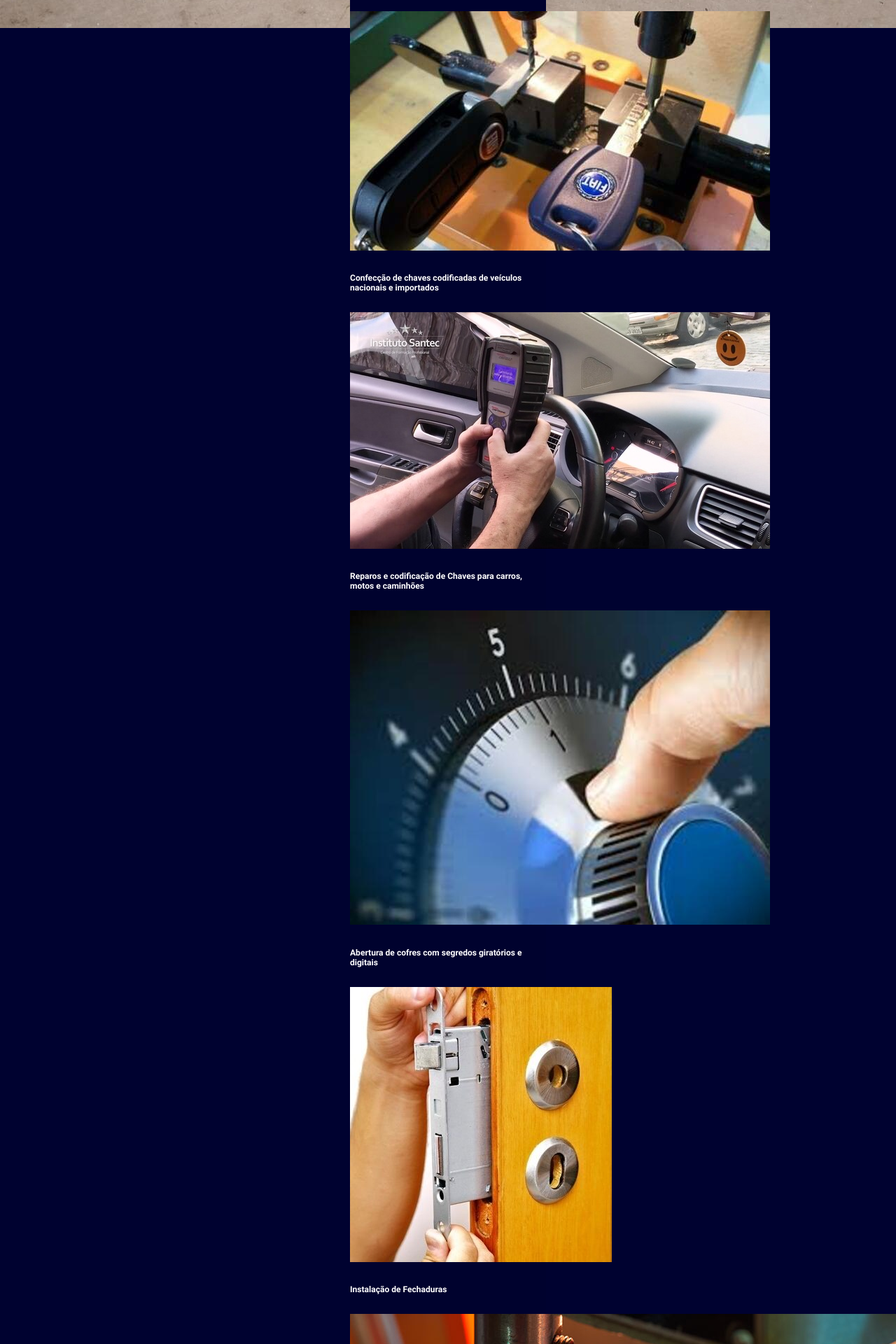
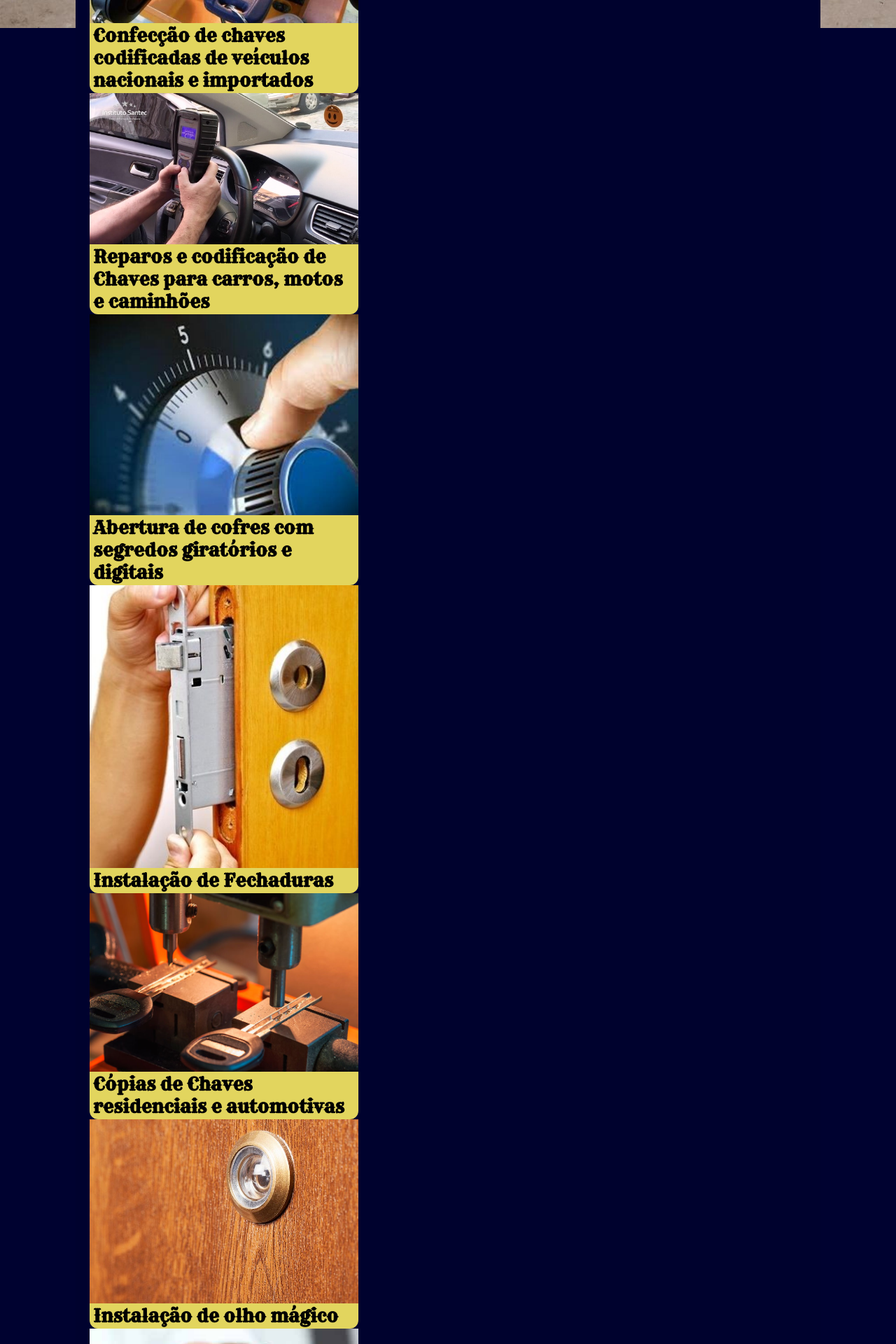
Before and after one commit to Thribs/chaveiro-pouso-alegre, a Next.js app: page /servicos in a window 1280 px wide. Shown: the part 760-2680 px from the top of the page at 70% size. Built offline with nearby package versions, Linux system fonts and the light colour scheme.

Commit message:
working on the services grid

```diff
--- a/pages/servicos.js
+++ b/pages/servicos.js
@@ -17,45 +17,47 @@ function Servicos(){
         <main>
             <div className="content">
                 <h2>Serviços</h2>
-
-               <div>
+                <div className="services-grid">
+                    <div className="service-tile">
                         <img src="./images/lockpicking.jfif" alt="Pessoa abrindo fechadura"/>
-                   <h6>Aberturas de portas residenciais e automotivas</h6>
+                        <p>Aberturas de portas residenciais e automotivas</p>
                     </div>
 
-               <div>
+                    <div className="service-tile">
                         <img src="./images/cloning key.jfif" alt="Duas chaves numa máquina de cópia"/>
-                   <h6>Confecção de chaves codificadas de veículos nacionais e importados</h6>
+                        <p>Confecção de chaves codificadas de veículos nacionais e importados</p>
                     </div>
 
-               <div>
+                    <div className="service-tile">
                         <img src="./images/programming key.jfif" alt="Pessoa gravando chave usando equipamento"/>
-                   <h6>Reparos e codificação de Chaves para carros, motos e caminhões</h6>
+                        <p>Reparos e codificação de Chaves para carros, motos e caminhões</p>
                     </div>
 
-               <div>
+                    <div className="service-tile">
                         <img src="./images/opening safe.jfif" alt="Pessoa abrindo cofre"/>
-                   <h6>Abertura de cofres com segredos giratórios e digitais</h6>
+                        <p>Abertura de cofres com segredos giratórios e digitais</p>
                     </div>
 
-               <div>
+                    <div className="service-tile">
                         <img src="./images/installing lock.jfif" alt="Pessoa instalando fechadura"/>
-                   <h6>Instalação de Fechaduras</h6>
+                        <p>Instalação de Fechaduras</p>
                     </div>
 
-               <div>
+                    <div className="service-tile">
                         <img src="./images/cloning key2.jfif" alt="Duas chaves numa máquina de cópia"/>
-                   <h6>Cópias de Chaves residenciais e automotivas</h6>
+                        <p>Cópias de Chaves residenciais e automotivas</p>
                     </div>
 
-               <div>
+                    <div className="service-tile">
                         <img src="./images/peephole.jfif" alt="Porta com olho mágico"/>
-                   <h6>Instalação de olho mágico</h6>
+                        <p>Instalação de olho mágico</p>
                     </div>
 
-               <div>
+                    <div className="service-tile">
                         <img src="./images/switchblade key.jfif" alt="Chave canivete na mão de uma pessoa"/>
-                   <h6>Chave Canivete codificada, com alarme e telecomando</h6>
+                        <p>Chave Canivete codificada, com alarme e telecomando</p>
+                    </div>
+
                 </div>
                <img src="./images/logo-chaveiro-pouso-alegre.png" alt="Logo Chaveiro Pouso Alegre"/>
            </div>
--- a/styles/global.css
+++ b/styles/global.css
@@ -67,10 +67,11 @@ body {
 
 }
 .content {
+	padding: 20px;
 
     background: #00022E;
     border-radius: 12px;
-    width: 280px;
+    width: 80vw;
 }
 .content-home {
     display: flex;
@@ -144,6 +145,28 @@ button {
 p {
     font-weight: bold;
 
-	padding: 20px;
 	height: 100%;
 }
+.services-grid {
+    display: grid;
+}
+.service-tile {
+    background: #E2D55E;
+    border-radius: 12px;
+
+    display: -webkit-flex;
+    flex-direction: column;
+
+    font-family: "Rye";
+    color: black;
+
+    width: 30vw;
+}
+.service-tile img {
+    width: 100%;
+}
+.service-tile p {
+    margin: 2px 5px;
+    font-size: 2vw;
+    min-height: 25px;
+}
```
Lines whose indentation alone changed are shown as unchanged.
